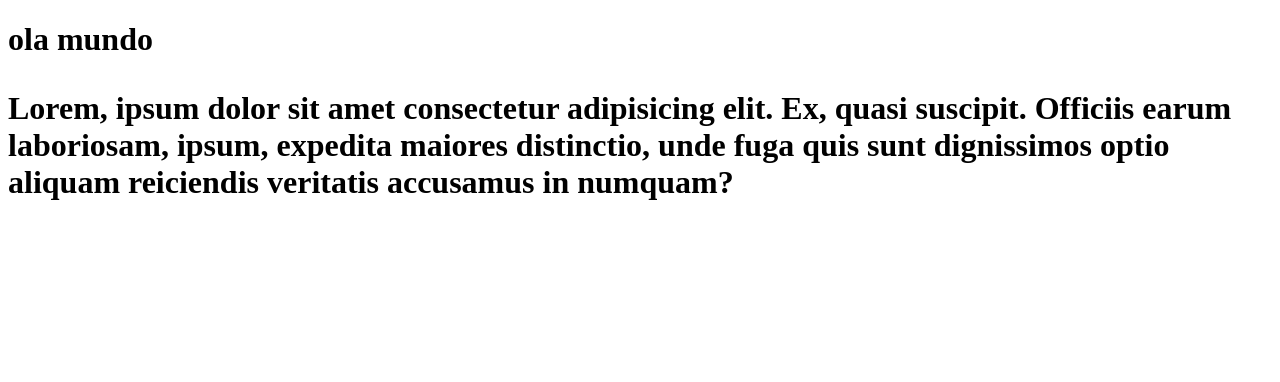
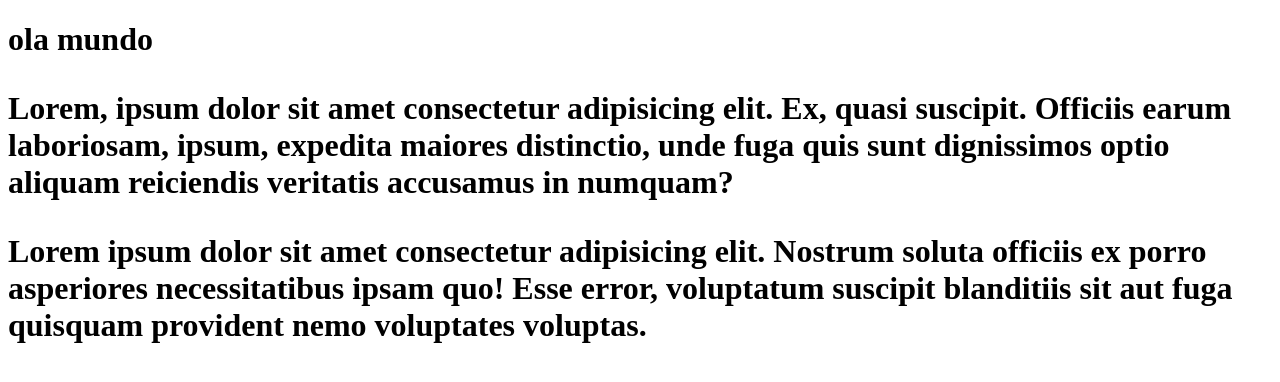
Before and after one commit to EricGuerrize/Ola-Mundo, a plain HTML site: page site-exemplo/index.html in a window 1280 px wide. Drawn offline with Linux system fonts and the light colour scheme.

Commit message:
paragrafo novo add

```diff
--- a/site-exemplo/index.html
+++ b/site-exemplo/index.html
@@ -14,6 +14,11 @@
          maiores distinctio, unde fuga quis sunt dignissimos optio aliquam reiciendis
           veritatis accusamus in numquam?</p>
 
+          <p>
+            Lorem ipsum dolor sit amet consectetur adipisicing elit. Nostrum soluta officiis ex porro asperiores necessitatibus ipsam quo! Esse error, voluptatum suscipit blanditiis sit aut fuga quisquam provident nemo voluptates voluptas.
+
+          </p>
+
 </h1>
 
 </body>
```
